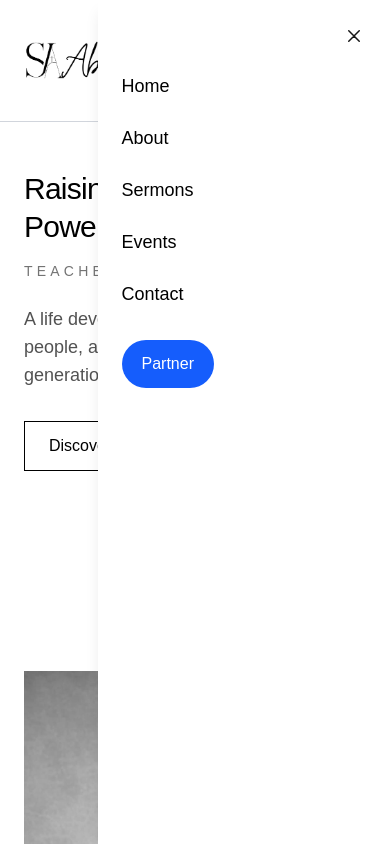
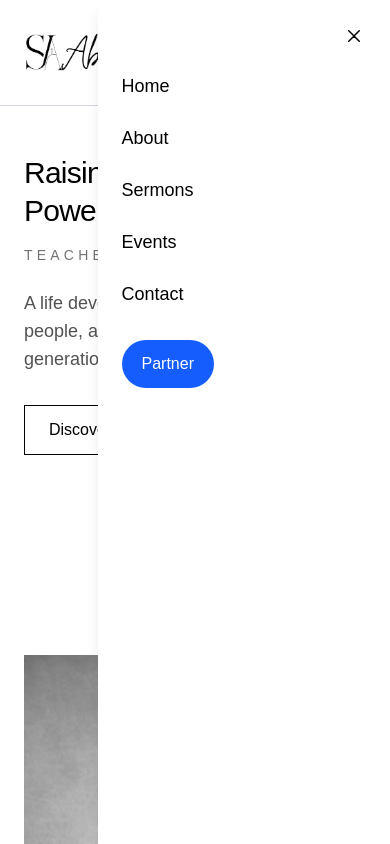
Before and after one commit to Hollajay/PastorAbiodun, a Next.js app: page /home in a window 390 px wide. Both pictures are taken after a click on the button 350 px from the left and 57 px from the top of the page. Shown: the top 844 px of the page. Built offline with nearby package versions, Linux system fonts and the light colour scheme.

Commit message:
latest commit

```diff
--- a/app/home/page.tsx
+++ b/app/home/page.tsx
@@ -11,7 +11,7 @@ import ReviewsSection from "@/components/Review"
 
 const HomePage = () => {
   return (
-    <div>
+    <div className="bg-white">
       <Header/>
       <Hero/>
       <About/>
--- a/components/Nav.tsx
+++ b/components/Nav.tsx
@@ -33,7 +33,7 @@ export default function Header() {
   }, []);
 
   return (
-    <header className="w-full max-w-7xl py-6  mx-auto border-gray-300 border-b-[1px]  bg-white">
+    <header className="w-full max-w-7xl py-4 md:py-6  mx-auto border-gray-300 border-b-[1px]  bg-white">
 
       <div className="  text-sm px-6 md:px-0 py-4 hidden md:flex justify-between items-center">
 
--- a/components/ui/Icon.tsx
+++ b/components/ui/Icon.tsx
@@ -162,8 +162,8 @@ const Menu = () => {
       viewBox="0 0 32 32"
     >
       <path
-        fill="none"
-        stroke="currentColor"
+        fill="#000000"
+        stroke="#000000"
         strokeLinecap="round"
         strokeLinejoin="round"
         strokeWidth="2"
@@ -182,8 +182,8 @@ const XIcon = () => {
       viewBox="0 0 24 24"
     >
       <path
-        fill="none"
-        stroke="currentColor"
+        fill="#000000"
+        stroke="#000000"
         strokeLinecap="round"
         strokeLinejoin="round"
         strokeWidth="1.5"
```
